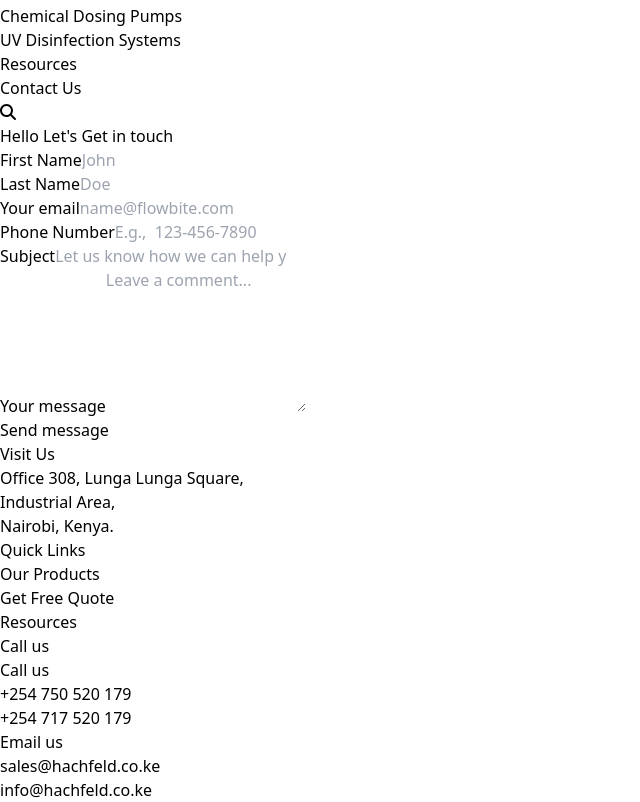
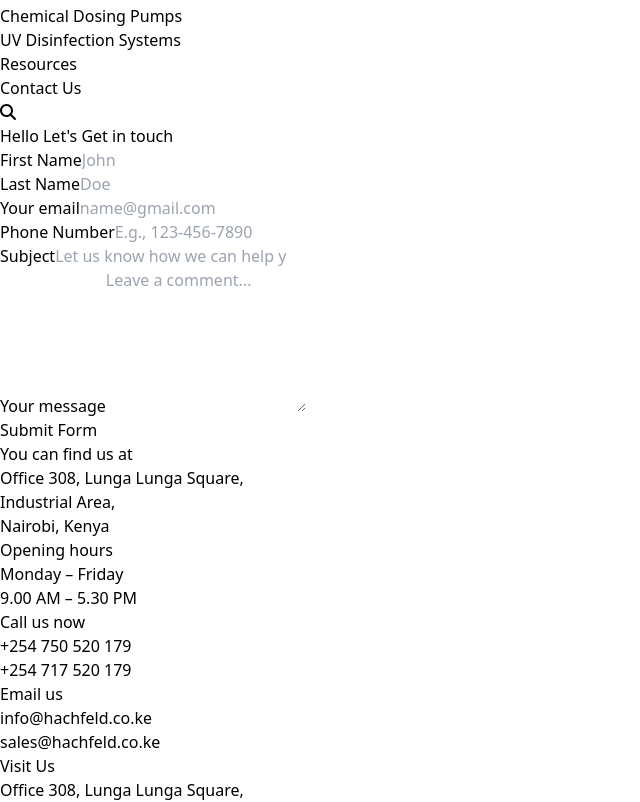
Before and after one commit to frankip/Hachfeld-website, a React (Vite) app: page /contact in a window 1280 px wide. Shown: the part 364-1166 px from the top of the page, without its empty margins (0-640 px from the left). Built offline with nearby package versions, Linux system fonts and the light colour scheme.

Commit message:
contact page styling

```diff
--- a/src/components/Contact.jsx
+++ b/src/components/Contact.jsx
@@ -1,65 +1,97 @@
-import React from 'react'
-import { useState } from 'react';
-import Select from 'react-select';
+import React, { useState } from 'react';
 import Footer from './Footer';
 
-const Contact = () => {
-    const [selectedCountry, setSelectedCountry] = useState(null);
-    const [phoneNumberPrefix, setPhoneNumberPrefix] = useState('');
 const countries = [
   { value: 'us', label: 'United States', flag: '🇺🇸', prefix: '+1' },
   { value: 'ca', label: 'Canada', flag: '🇨🇦', prefix: '+1' },
   { value: 'gb', label: 'United Kingdom', flag: '🇬🇧', prefix: '+44' },
   // Add more countries with their prefixes as needed
 ];
+
+const Contact = () => {
+  const [selectedCountry, setSelectedCountry] = useState(countries[0]);
+  const [phoneNumberPrefix, setPhoneNumberPrefix] = useState('');
+
+  const handleCountryChange = (e) => {
+    const selectedValue = e.target.value;
+    const selectedCountry = countries.find((country) => country.value === selectedValue);
+    setSelectedCountry(selectedCountry);
+  };
+
+  const handlePhoneNumberChange = (e) => {
+    setPhoneNumber(e.target.value);
+  };
+
+  const fullPhoneNumber = `${selectedCountry.prefix} ${phoneNumberPrefix}`;
+
   return (
-    <><section className="bg-white ">
+    <><div className="flex justify-center items-center">
+      <div className="p-8 w-2/5">
+        <section className="bg-white">
           <div className="py-8 lg:py-16 px-4 mx-auto max-w-screen-md">
-      <h2 className="mb-4 text-5xl tracking-tight font-extrabold text-left text-gray-900 ">Hello Let's Get in touch</h2>
-
+            <h2 className="mb-4 text-5xl tracking-tight font-extrabold text-left text-gray-900">Hello Let's Get in touch</h2>
             <form action="#" className="space-y-2">
               <div className="flex flex-wrap -mx-2">
                 <div className="w-1/2 px-2">
-              <label htmlFor="first_name" className="block mb-2 text-lg font-medium text-gray-900 ">First Name</label>
-              <input type="text" id="first_name" className="shadow-sm bg-gray-50 border border-gray-300 text-gray-900 text-sm rounded-lg focus:ring-primary-500 focus:border-primary-500 block w-full p-2.5 " placeholder="John" required />
+                  <label htmlFor="first_name" className="block mb-2 text-lg font-medium text-gray-900">First Name</label>
+                  <input type="text" id="first_name" className="shadow-sm bg-gray-50 border border-gray-300 text-gray-900 text-sm rounded-lg focus:ring-primary-500 focus:border-primary-500 block w-full p-2.5" placeholder="John" required />
                 </div>
                 <div className="w-1/2 px-2">
-              <label htmlFor="last_name" className="block mb-2 text-lg font-medium text-gray-900 ">Last Name</label>
-              <input type="text" id="last_name" className="shadow-sm bg-gray-50 border border-gray-300 text-gray-900 text-lg rounded-lg focus:ring-primary-500 focus:border-primary-500 block w-full p-2.5 " placeholder="Doe" required />
+                  <label htmlFor="last_name" className="block mb-2 text-lg font-medium text-gray-900">Last Name</label>
+                  <input type="text" id="last_name" className="shadow-sm bg-gray-50 border border-gray-300 text-gray-900 text-lg rounded-lg focus:ring-primary-500 focus:border-primary-500 block w-full p-2.5" placeholder="Doe" required />
                 </div>
               </div>
               <div>
-          <label htmlFor="email" className="block mb-2 text-lg font-medium text-gray-900 ">Your email</label>
-          <input type="email" id="email" className="shadow-sm bg-gray-50 border border-gray-300 text-gray-900 text-lg rounded-lg focus:ring-primary-500 focus:border-primary-500 block w-full p-2.5 " placeholder="name@flowbite.com" required />
+                <label htmlFor="email" className="block mb-2 text-lg font-medium text-gray-900">Your email</label>
+                <input type="email" id="email" className="shadow-sm bg-gray-50 border border-gray-300 text-gray-900 text-lg rounded-lg focus:ring-primary-500 focus:border-primary-500 block w-full p-2.5" placeholder="name@gmail.com" required />
               </div>
-
               <div>
-    <label htmlFor="phoneNumber" className="block mb-2 text-lg font-medium text-gray-900 ">Phone Number</label>
+                <label htmlFor="phoneNumber" className="block mb-2 text-lg font-medium text-gray-900">Phone Number</label>
                 <input
                   type="tel"
                   id="phoneNumber"
-      className="shadow-sm bg-gray-50 border border-gray-300 text-gray-900 text-lg rounded-lg focus:ring-primary-500 focus:border-primary-500 block w-full p-2.5 "
-      placeholder={`E.g., ${phoneNumberPrefix} 123-456-7890`}
+                  className="shadow-sm bg-gray-50 border border-gray-300 text-gray-900 text-lg rounded-lg focus:ring-primary-500 focus:border-primary-500 block w-full p-2.5"
+                  placeholder={`E.g., 123-456-7890`}
                   required
                 />
               </div>
               <div>
-          <label htmlFor="subject" className="block mb-2 text-lg font-medium text-gray-900 ">Subject</label>
-          <input type="text" id="subject" className="block p-3 w-full text-lg text-gray-900 bg-gray-50 rounded-lg border border-gray-300 shadow-sm focus:ring-primary-500 focus:border-primary-500 " placeholder="Let us know how we can help you" required />
+                <label htmlFor="subject" className="block mb-2 text-lg font-medium text-gray-900">Subject</label>
+                <input type="text" id="subject" className="block p-3 w-full text-lg text-gray-900 bg-gray-50 rounded-lg border border-gray-300 shadow-sm focus:ring-primary-500 focus:border-primary-500" placeholder="Let us know how we can help you" required />
               </div>
               <div className="sm:col-span-2">
-          <label htmlFor="message" className="block mb-2 text-lg font-medium text-gray-900 ">Your message</label>
+                <label htmlFor="message" className="block mb-2 text-lg font-medium text-gray-900">Your message</label>
                 <textarea id="message" rows="6" className="block p-2.5 w-full text-lg text-gray-900 bg-gray-50 rounded-lg shadow-sm border border-gray-300 focus:ring-primary-500 focus:border-primary-500" placeholder="Leave a comment..."></textarea>
               </div>
-        <button type="submit"  className="inline-flex items-center px-3 py-2 text-lg font-medium text-center text-white bg-blue-700  hover:bg-blue-800 focus:ring-4 focus:outline-none focus:ring-blue-300 rounded-lg" >Send message</button>
-
+              <button type="submit" className="inline-flex items-center px-3 py-2 text-lg font-medium text-center text-white bg-blue-700 hover:bg-blue-800 focus:ring-4 focus:outline-none focus:ring-blue-300 rounded-lg">Submit Form</button>
             </form>
           </div>
         </section>
-  < Footer />
+      </div>
+      <div className="p-8">
+      <div className="bg-gray-200 py-24 px-16">
+          <h2 className="text-4xl font-bold mb-4">You can find us at</h2>
+
+          <p className="text-black text-xl">Office 308, Lunga Lunga Square,</p>
+          <p className="text-xl">Industrial Area,</p>
+          <p className="text-xl">Nairobi, Kenya</p>
+          <p className="text-3xl mt-6 font-bold">Opening hours</p>
+          <p className="text-xl mt-4">Monday – Friday</p>
+          <p className="text-xl">9.00 AM – 5.30 PM</p>
+          <p className="text-3xl mt-6 font-bold mb-4">Call us now</p>
+          <p className="text-xl">+254 750 520 179</p>
+          <p className="text-xl mb-4">+254 717 520 179</p>
+          <p className="text-3xl mt-6 font-bold">Email us</p>
+          <p className="text-xl">info@hachfeld.co.ke</p>
+          <p className="text-xl">sales@hachfeld.co.ke</p>
+        </div>
+      </div>
+
+    </div>
+    <Footer />
     </>
 
-  )
-}
+  );
+};
 
-export default Contact
+export default Contact;
--- a/src/components/ProductPage.jsx
+++ b/src/components/ProductPage.jsx
@@ -54,16 +54,16 @@
               Get a Free Quote
             </button>
           </div>
-          <div className="bg-gray-200 p-12 h-96">
-            <h2 className="text-3xl font-bold mb-4 text-gray-800">Contact Us</h2>
-            <p className="text-black text-lg">Office 308, Lunga Lunga</p>
-            <p className="text-black text-lg">Square,</p>
-            <p className="text-lg mb-4">Industrial Area,</p>
-            <p className="text-lg">+254 750 520 179</p>
-            <p className="text-lg mb-4">+254 717 520 179</p>
-            <p className="text-lg">info@hachfeld.co.ke</p>
-            <p className="text-lg">sales@hachfeld.co.ke</p>
-            <p className="text-lg">www.hachfeld.co.ke</p>
+          <div className="bg-gray-200 px-16 py-24">
+            <h2 className="text-4xl font-bold mb-4 ">Contact Us</h2>
+            <p className="text-black text-xl">Office 308, Lunga Lunga</p>
+            <p className="text-black text-xl">Square,</p>
+            <p className="text-xl mb-4">Industrial Area,</p>
+            <p className="text-xl">+254 750 520 179</p>
+            <p className="text-xl mb-4">+254 717 520 179</p>
+            <p className="text-xl">info@hachfeld.co.ke</p>
+            <p className="text-xl">sales@hachfeld.co.ke</p>
+            <p className="text-xl">www.hachfeld.co.ke</p>
           </div>
         </div>
         <div className="sm:w-2/3 p-4">
```
Lines whose indentation alone changed are shown as unchanged.
